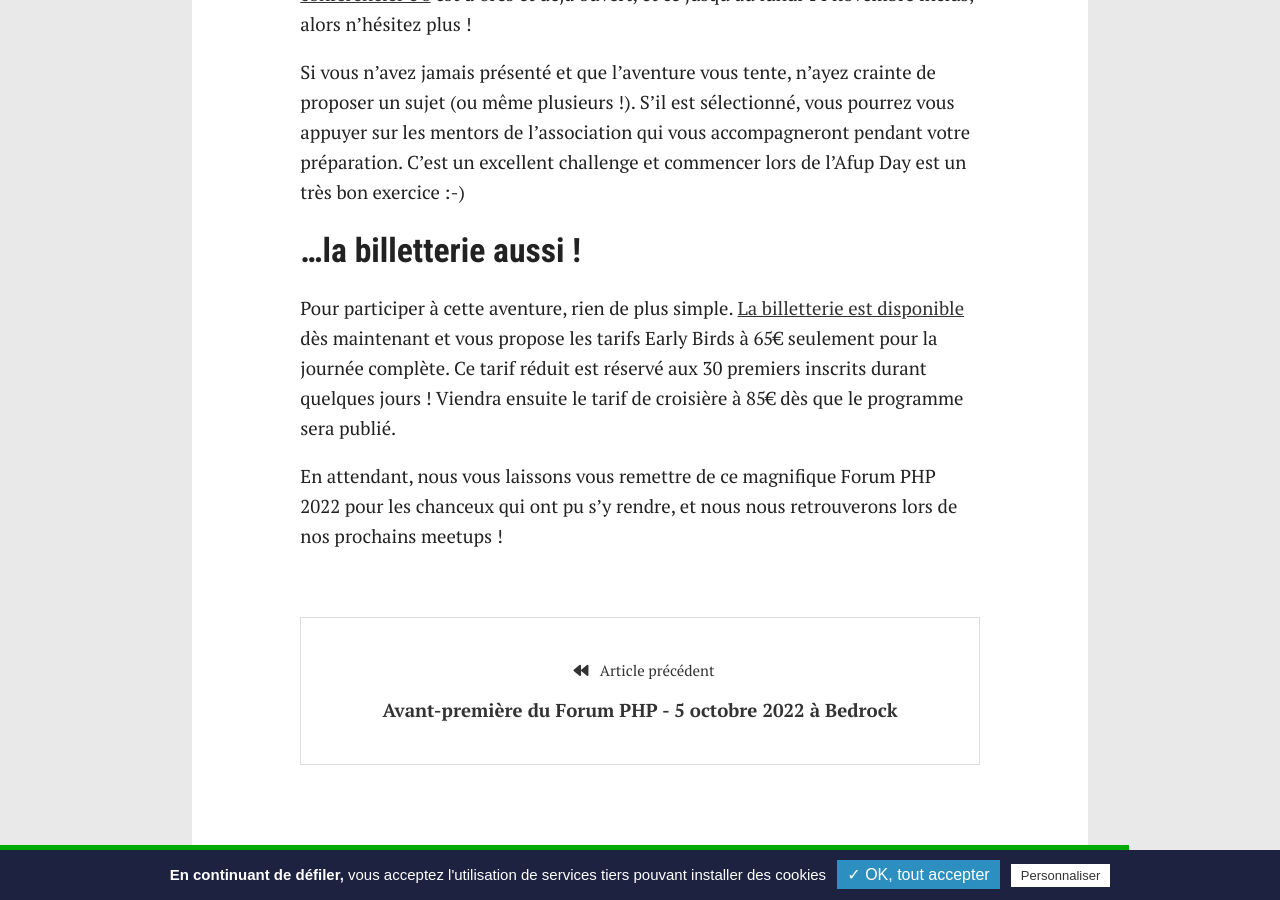
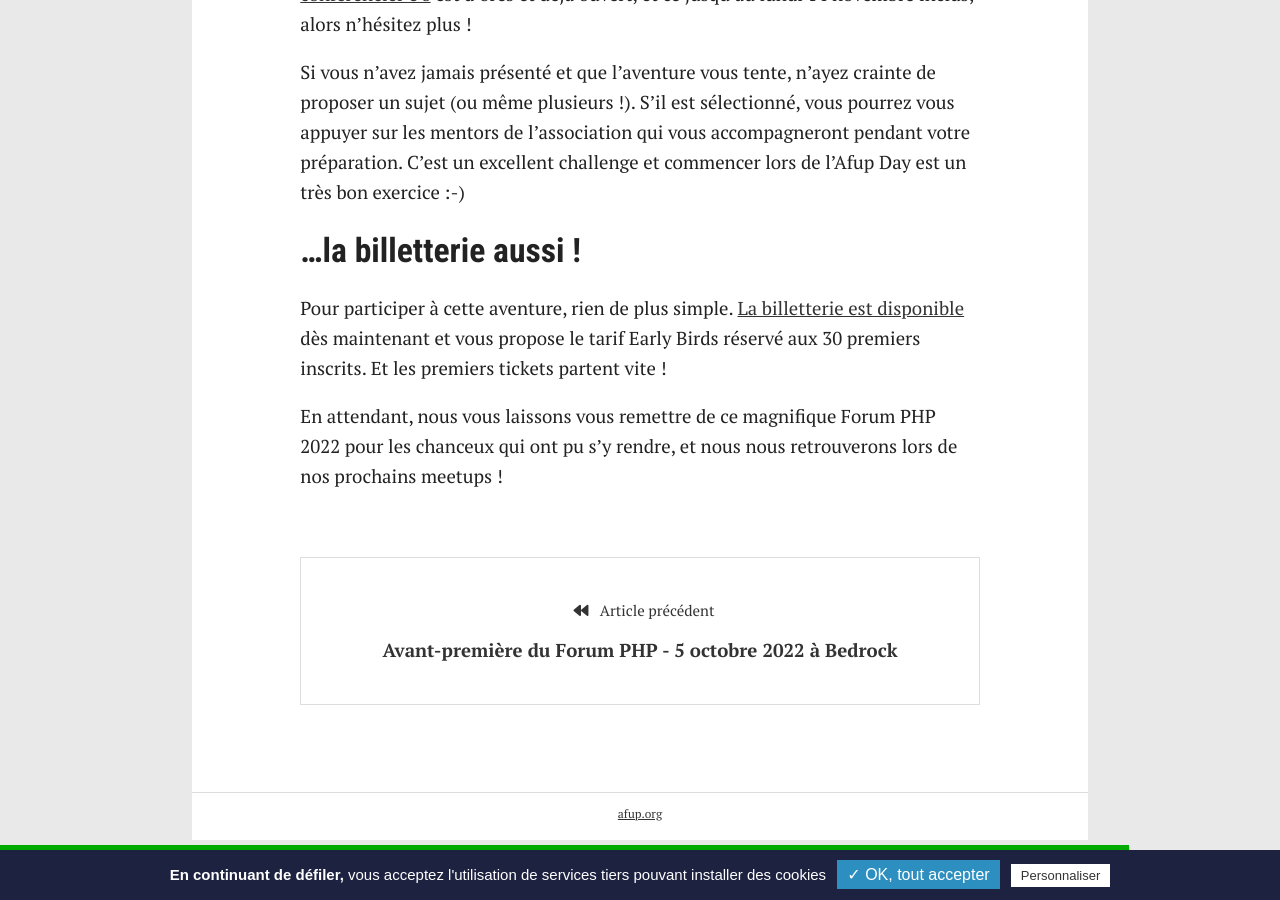
Before and after one commit to afup/lyon.afup.org, a Jekyll site: the page built from _posts/2022-10-29-un-afup-day-a-lille-et-lyon-en-2023.md, in a window 1280 px wide and 900 px high, scrolled down 1058 px. Built offline with Jekyll 4.4.1, drawn with Linux system fonts in a browser that asks for light colours.

Commit message:
prise en compte des retours et suppression des prix

```diff
--- a/_posts/2022-10-29-un-afup-day-a-lille-et-lyon-en-2023.md
+++ b/_posts/2022-10-29-un-afup-day-a-lille-et-lyon-en-2023.md
@@ -27,9 +27,7 @@ lors de l'Afup Day est un très bon exercice :-)
 ## ...la billetterie aussi !
 
 Pour participer à cette aventure, rien de plus simple. [La billetterie est disponible](https://afup.org/event/afupday2023lyon/tickets)
-dès maintenant et vous propose les tarifs Early Birds à 65€ seulement pour la journée complète.
-Ce tarif réduit est réservé aux 30 premiers inscrits durant quelques jours ! Viendra ensuite le tarif de
-croisière à 85€ dès que le programme sera publié.
+dès maintenant et vous propose le tarif Early Birds réservé aux 30 premiers inscrits. Et les premiers tickets partent vite !
 
 En attendant, nous vous laissons vous remettre de ce magnifique Forum PHP 2022 pour les chanceux qui
 ont pu s'y rendre, et nous nous retrouverons lors de nos prochains meetups !
```
